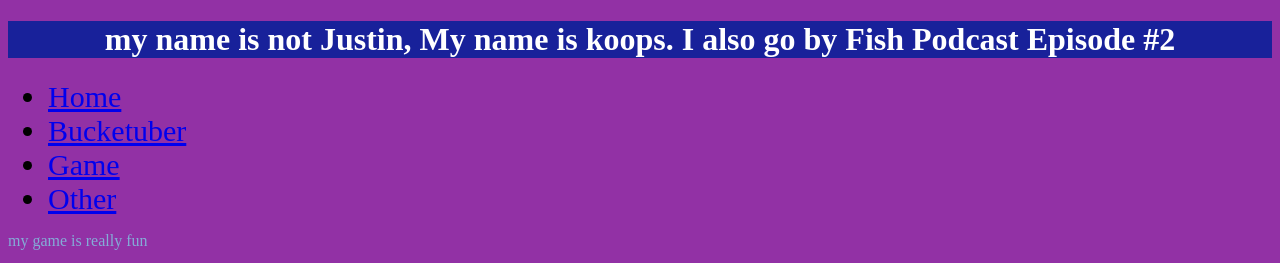
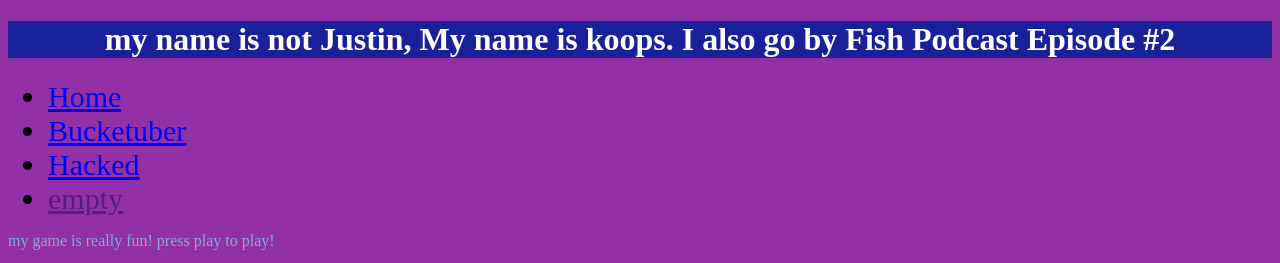
Before and after one commit to Jedikoops/mytr, a plain HTML site: page index.html in a window 1280 px wide. Shown: the top 263 px of the page. Drawn offline with Linux system fonts and the light colour scheme.

```diff
--- a/index.html
+++ b/index.html
@@ -14,10 +14,10 @@
   <ul>
     <li><a href="index.html">Home</a></li>
     <li><a href="bucket.html">Bucketuber</a></li>
-    <li><a href="buttons.html">Game</a></li>
-    <li><a href="game.html">Other</a></li>
+    <li><a href="hacked.html">Hacked</a></li>
+    <li><a href="">empty</a></li>
   </ul>
-  <p>my game is really fun</p>
+  <p>my game is really fun! press play to play!</p>
   <img src="https://www.creativefabrica.com/wp-content/uploads/2023/06/17/Chibi-Cat-Wearing-Cowboy-Hat-72325934-1.png" width="210px">
 
   <script src="script.js"></script>
```
Also changed, not shown: hacked.html (renamed from test-nov-7.html, +1 -1 lines).
